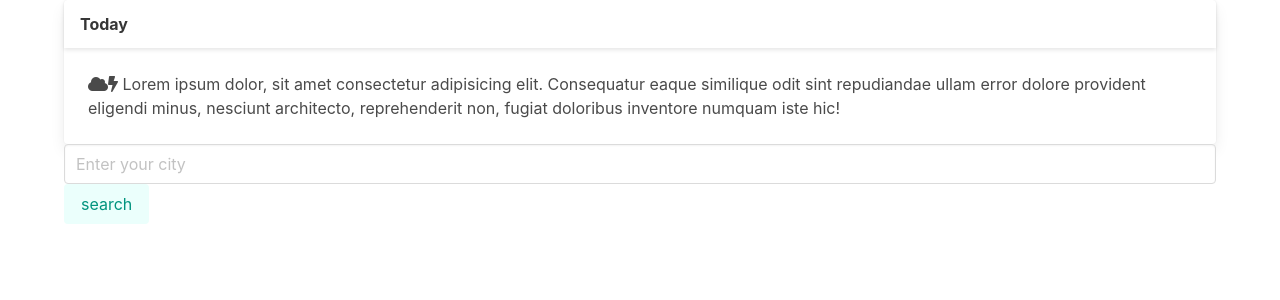
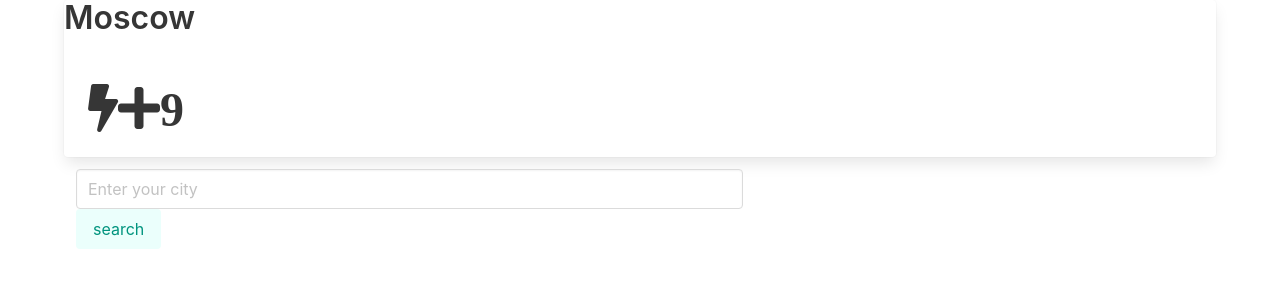
Before and after one commit to mitisit89/WeatherApp, a Vue app: page / in a window 1280 px wide. Shown: the top 300 px of the page. Built offline with nearby package versions, Linux system fonts and the light colour scheme.

Commit message:
initial markup

```diff
--- a/src/components/LocationChooser.vue
+++ b/src/components/LocationChooser.vue
@@ -1,12 +1,14 @@
 <template>
-  <div>
+  <div class=" column is-three-fifths">
     <input type="text" class="input" placeholder="Enter your city" />
     <button class="button is-primary is-light">search</button>
   </div>
 </template>
 
 <script>
-export default {};
+export default {
+  name:'LocationChooser'
+};
 </script>
 
 <style>
--- a/src/components/TodayWeatherCard.vue
+++ b/src/components/TodayWeatherCard.vue
@@ -1,23 +1,23 @@
 <template>
   <div class="card">
-    <header class="card-header">
-      <p class="card-header-title">
-        Today
-      </p>
-    </header>
-    <div class="card-content">
-<i class="fas fa-cloud"></i>
-<i class='fas fa-bolt'></i>
-      Lorem ipsum dolor, sit amet consectetur adipisicing elit. Consequatur eaque similique odit sint repudiandae ullam error dolore provident eligendi minus, nesciunt architecto, reprehenderit non, fugiat doloribus inventore numquam iste hic!
+      <p class="title">Moscow</p>
+    <div class="card-content is-mobile">
+      <div class="title">
+        <i class="fas fa-bolt"></i>
+        <i class="fas fa-plus">9</i>
+      </div>
     </div>
   </div>
 </template>
 
 <script>
 export default {
-
-}
+  name:'TodayWeatherCard'
+};
 </script>
 
-<style>
+<style lang='scss'>
+.fas {
+  font-size: 3rem;
+}
 </style>
```
Also changed, not shown: src/components/DailyForecastCard.vue (+44 -4 lines).
